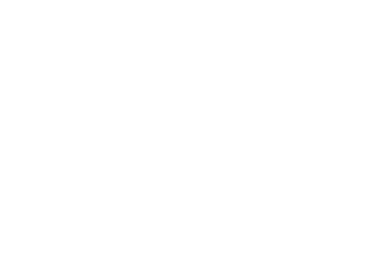
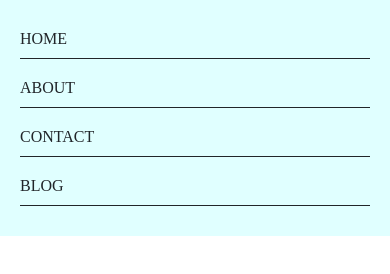
Before and after one commit to khanabusa/SMC_WD2_Fall19, a plain HTML site: page Week 2/index.html in a window 390 px wide. Drawn offline with Linux system fonts and the light colour scheme.

Commit message:
Navbar for mobile and tablet
Added header and nav into html included a list of links. Added css to define styles for mobile and tablet

```diff
--- a/Week 2/index.html
+++ b/Week 2/index.html
@@ -9,6 +9,17 @@
     <link rel="stylesheet" href="main.css"
 </head>
 <body>
+    <header>
+        <nav>
+            <ul>
+                <li><a href="#">Home</a></li>
+                <li><a href="#">About</a></li>
+                <li><a href="#">Contact</a></li>
+                <li><a href="#">Blog</a></li>
+            </ul>
+        </nav>
+    </header>
+
 
 </body>
 </html>
--- a/Week 2/main.css
+++ b/Week 2/main.css
@@ -0,0 +1,46 @@
+body {
+    margin: 0px;
+}
+
+nav {
+    background-color: lightcyan;
+    padding: 20px 10px;
+}
+
+nav ul {
+    list-style: none;
+    padding-left: 0px;
+    margin:0px;
+}
+
+nav li {
+    border-bottom: 1px solid;
+    color: #212529;
+    padding: 10px 0px;
+    margin: 10px;
+}
+
+nav li:first-child {
+    margin-top: 0px;
+}
+
+nav ul a {
+    text-decoration: none;
+    color: #212529;
+    text-transform: uppercase;
+}
+
+@media(min-width: 540px){
+    nav ul li {
+        display: inline-block;
+        padding-bottom: 5px;
+        border-bottom: 0px;
+        margin: 10px 20px;
+    }
+    nav ul {
+        text-align: center;
+    }
+    nav {
+        padding: 0px 10px;
+    }
+}
```
